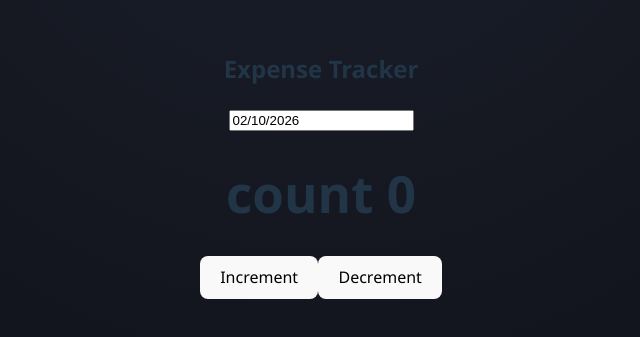
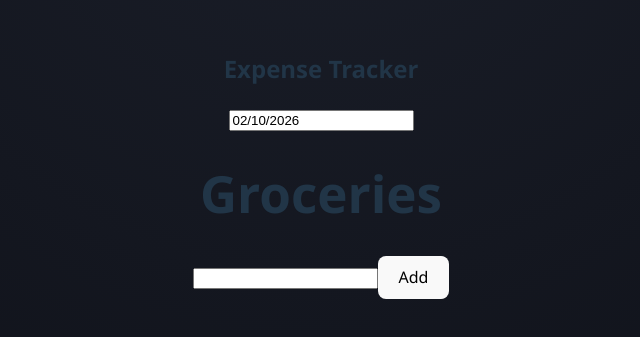
Before and after one commit to aromalkallingal/Expense-Tracker, a React (Vite) app in the folder expense-tracker/: page / in a window 1280 px wide. Shown: the part 235-572 px from the top of the page, without its empty margins (319-959 px from the left). Built offline with nearby package versions, Linux system fonts and the light colour scheme.

Commit message:
adding functionality

```diff
--- a/expense-tracker/src/categories.jsx
+++ b/expense-tracker/src/categories.jsx
@@ -4,12 +4,27 @@ import { useEffect } from "react";
 
 export default function Categories() {
 
-  const [count, setCount] = useState(0)
+  const [count, setCount] = useState("")
+  const [saved, setSaved] = useState([]);
+
+  const Change = (e) => {
+    setCount(e.target.value);
+  }
+
+
+  const Add = () => {
+    setSaved([...saved, count]);
+    console.log(saved);
+    setCount("")
+  }
+
+
+
   return (
     <div>
-      <h1>count {count}</h1>
-      <button onClick={() => setCount(count + 1)}>Increment</button>
-      <button onClick={() => setCount(count - 1)}>Decrement</button>
+      <h1>Groceries {count}</h1>
+      <input type="text" value={count} onChange={Change} />
+      <button type="submit" onClick={Add}>Add</button>
     </div>
 
   )
```
